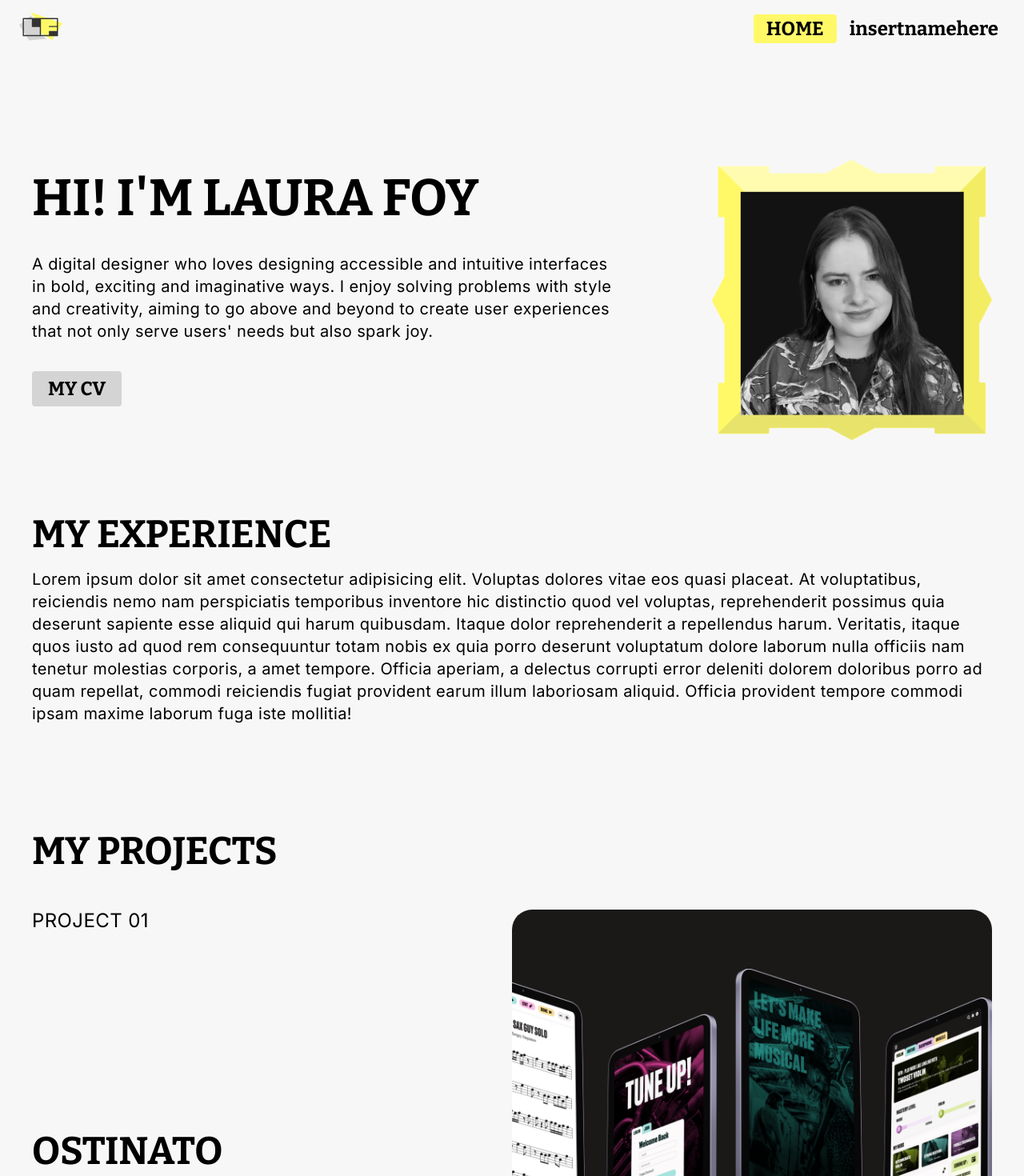
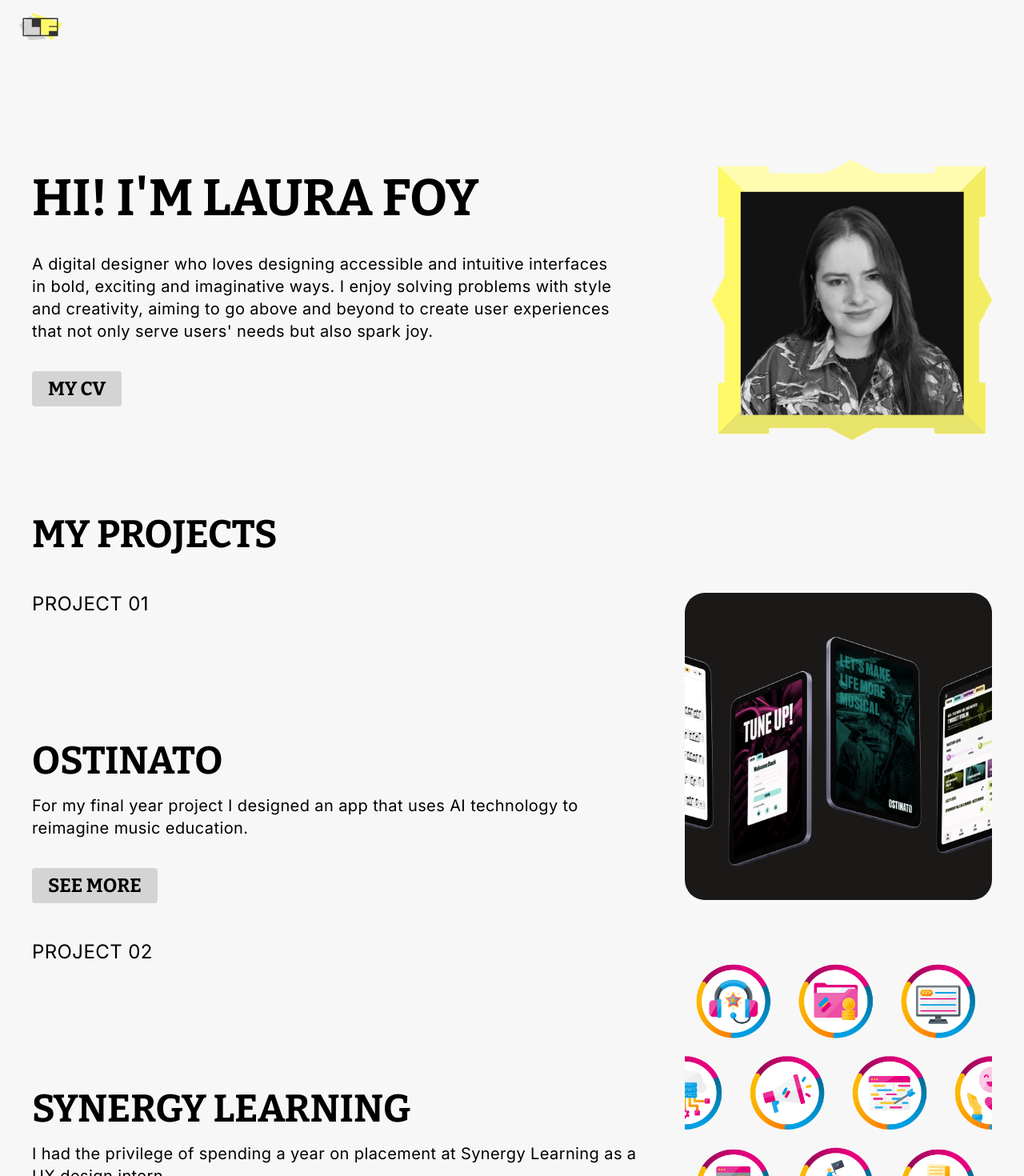
Before and after one commit to 99souls/laurafoy-react, a React (Vite) app: page / in a window 1280 px wide. Shown: the top 1470 px of the page at 80% size. Built offline with nearby package versions, Linux system fonts and the light colour scheme.

Commit message:
double to single quotes

```diff
--- a/src/components/Button/LinkButton.tsx
+++ b/src/components/Button/LinkButton.tsx
@@ -13,7 +13,7 @@ const LinkButton: React.FC<LinkButtonProps> = ({
   return (
     <a
       href={destinationURL}
-      className="button fw-900 fs-24 bitter"
+      className='button fw-900 fs-24 bitter'
     >
       {children}
     </a>
--- a/src/components/ExperienceSection/ExperienceSection.tsx
+++ b/src/components/ExperienceSection/ExperienceSection.tsx
@@ -2,8 +2,8 @@ interface ExperienceSectionProps {}
 
 const ExperienceSection: React.FC<ExperienceSectionProps> = () => {
   return (
-    <div className="contentSection">
-      <h2 className="bitter">MY EXPERIENCE</h2>
+    <div className='contentSection'>
+      <h2 className='bitter'>MY EXPERIENCE</h2>
       <p>
         Lorem ipsum dolor sit amet consectetur adipisicing elit. Voluptas
         dolores vitae eos quasi placeat. At voluptatibus, reiciendis nemo nam
--- a/src/components/NavBar/NavBar.tsx
+++ b/src/components/NavBar/NavBar.tsx
@@ -8,23 +8,29 @@ const getIsCurrentPage = (destinationURL: string) => {
   return location.pathname === destinationURL;
 };
 
-const NavBar = () => {
+interface NavBarProps {
+  hideNavButtons?: boolean;
+}
+
+const NavBar: React.FC<NavBarProps> = ({ hideNavButtons }) => {
   return (
-    <div className="nav-bar">
+    <div className='nav-bar'>
       <NavItem
-        classNames="to-start"
+        classNames='to-start'
         navURL={'/'}
       >
         <img
           src={logo}
-          alt="Laura Foy Logo"
-          aria-label="Laura Foy Logo"
-          height="36px"
+          alt='Laura Foy Logo'
+          aria-label='Laura Foy Logo'
+          height='36px'
         />
       </NavItem>
 
+      {!hideNavButtons ? (
+        <>
           <NavItem
-        classNames="bitter fw-700 fs-24 nav-item"
+            classNames='bitter fw-700 fs-24 nav-item'
             navURL={'/'}
             isCurrentPage={getIsCurrentPage('/')}
           >
@@ -32,31 +38,16 @@ const NavBar = () => {
           </NavItem>
 
           <NavItem
-        classNames="bitter fw-700 fs-24 nav-item"
+            classNames='bitter fw-700 fs-24 nav-item'
             navURL={'/insertnamehere'}
             isCurrentPage={getIsCurrentPage('/insertnamehere')}
           >
             insertnamehere
           </NavItem>
-
-      {/* <NavItem
-        classNames="to-end"
-        navURL={'https://www.linkedin.com/in/laura-foy-91715b1bb/'}
-      >
-        <img
-          src={linkedin_icon}
-          alt="Link to LinkedIn"
-          aria-label="Link to LinkedIn account"
-        />
-      </NavItem>
-
-      <NavItem navURL={'https://www.linkedin.com/in/laura-foy-91715b1bb/'}>
-        <img
-          src={instagram_icon}
-          alt="Link to Instagram"
-          aria-label="Link to Instagram account"
-        />
-      </NavItem> */}
+        </>
+      ) : (
+        ''
+      )}
     </div>
   );
 };
--- a/src/components/ProjectListing/styles.css
+++ b/src/components/ProjectListing/styles.css
@@ -2,16 +2,18 @@
   display: flex;
   gap: 3rem;
   margin: 4vw 0;
-  height: 40vw;
+  height: 30vw;
 }
 
 .projectDetailsText {
+  display: flex;
+  flex-direction: column;
   min-width: 30%;
 }
 
 .projectDetailsImage {
-  height: 40vw;
-  max-width: 600px;
+  height: 30vw;
+  max-width: 30vw;
   border-radius: 25px;
   background-position: 50%;
   background-repeat: no-repeat;
@@ -24,5 +26,5 @@
 }
 
 .projectDescription {
-  margin-top: 20vw;
+  margin-top: auto;
 }
--- a/src/pages/Home/Home.tsx
+++ b/src/pages/Home/Home.tsx
@@ -1,5 +1,4 @@
 import AboutSection from '../../components/AboutSection/AboutSection';
-import ExperienceSection from '../../components/ExperienceSection/ExperienceSection';
 import Footer from '../../components/Footer/Footer';
 import NavBar from '../../components/NavBar/NavBar';
 import ProjectListing from '../../components/ProjectListing/ProjectListing';
@@ -8,10 +7,9 @@ import './Home.css';
 const Home = () => {
   return (
     <>
-      <NavBar />
-      <div className="contentContainer">
+      <NavBar hideNavButtons={true} />
+      <div className='contentContainer'>
         <AboutSection />
-        <ExperienceSection />
         <ProjectListing />
       </div>
       <Footer />
--- a/src/pages/PageNotFound/PageNotFound.tsx
+++ b/src/pages/PageNotFound/PageNotFound.tsx
@@ -3,7 +3,7 @@ import './styles.css';
 interface PageNotFoundProps {}
 
 const PageNotFound: React.FC<PageNotFoundProps> = () => {
-  return <div className="card">page doesnt exist bruh</div>;
+  return <div className='card'>page doesnt exist bruh</div>;
 };
 
 export default PageNotFound;
```
Also changed, not shown: src/components/AboutSection/AboutSection.tsx (+5 -5 lines), src/components/Footer/Footer.tsx (+6 -6 lines), src/components/ProjectListing/ProjectListing.tsx (+8 -8 lines), src/components/ProjectListing/components/ProjectDetails.tsx (+7 -7 lines), 1 other file (tests, documents, lock files or other folders). Lines whose indentation alone changed are shown as unchanged.
